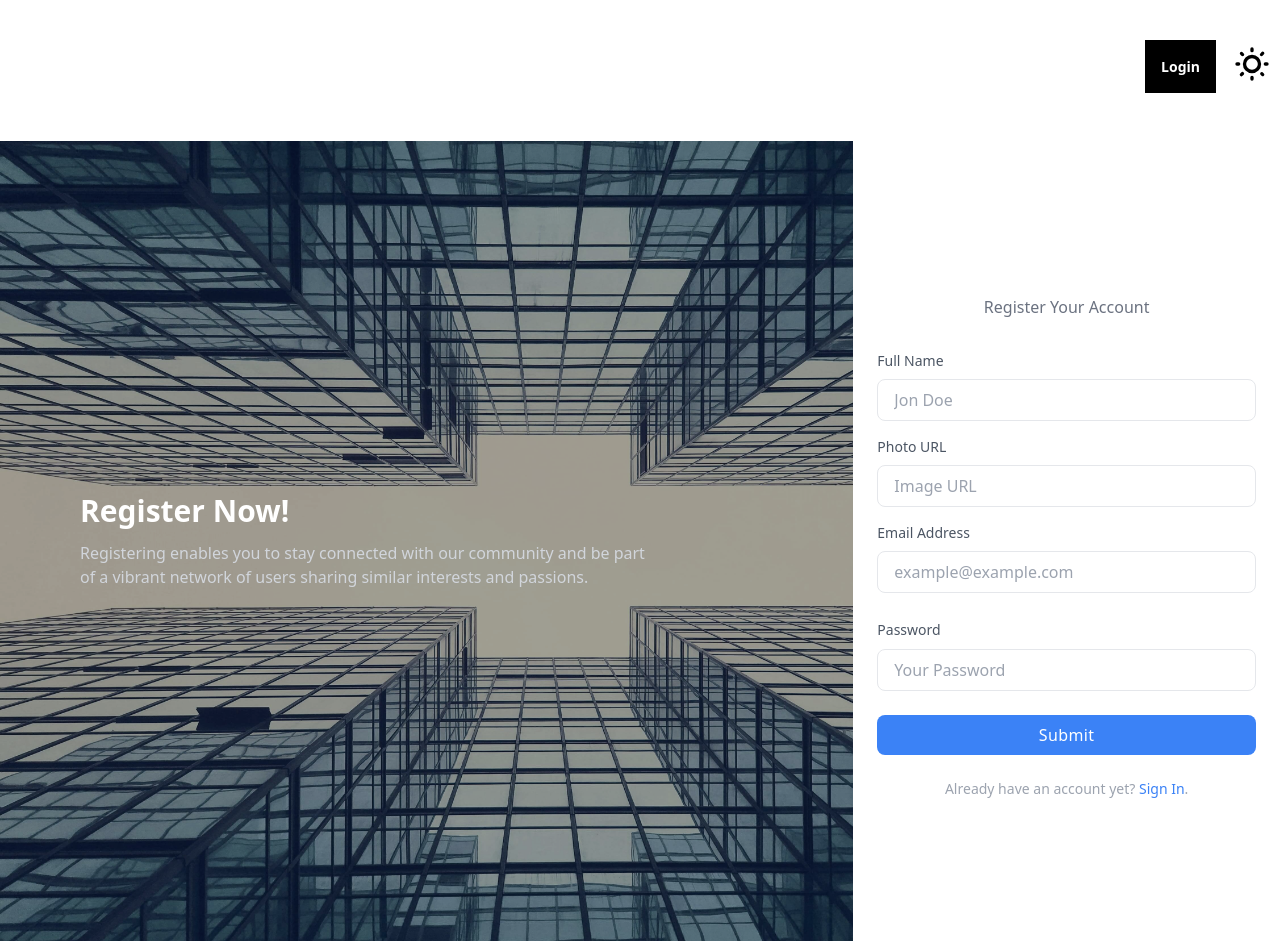
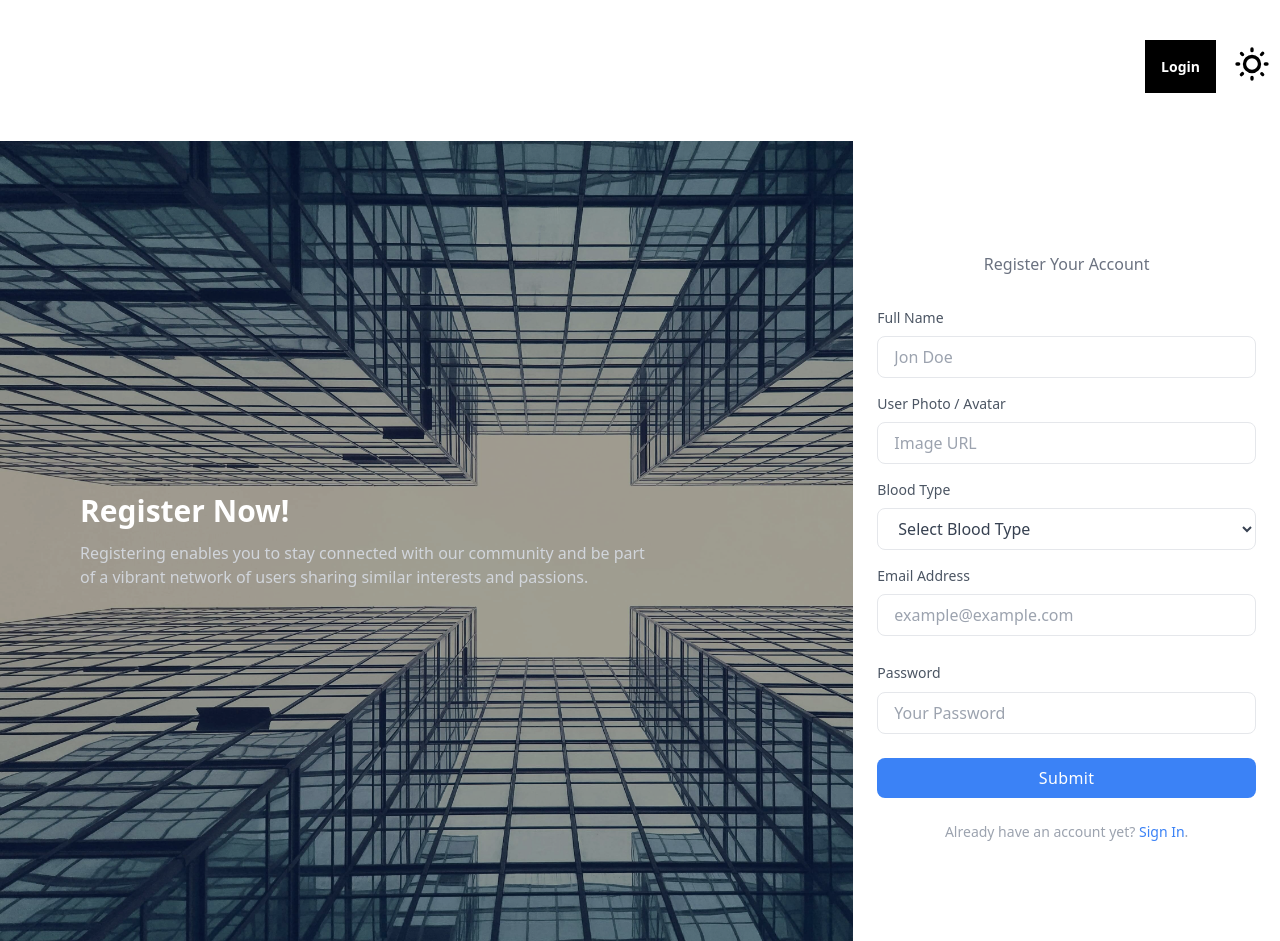
Before and after one commit to atikxcode/Life-Stream-Donate-Client-Assignment-12, a React (Vite) app: page /register in a window 1280 px wide. Built offline with nearby package versions, Linux system fonts and the light colour scheme; no server answers.

Commit message:
registration page updated

```diff
--- a/src/Pages/Register/Register.jsx
+++ b/src/Pages/Register/Register.jsx
@@ -8,9 +8,15 @@ import { Helmet } from 'react-helmet';
 import bg from '../../assets/building-business-city-construction-geometry.jpg'
 import { FaEye, FaEyeSlash } from 'react-icons/fa';
 import { AuthContext } from '../Provider/AuthProvider';
+import useAxiosPublic from '../../hooks/useAxiosPublic';
+import axios from 'axios';
 
 
+const image_hosting_key = import.meta.env.VITE_IMAGE_HOSTING_KEY;
+const image_hosting_api = `https://api.imgbb.com/1/upload?key=${image_hosting_key}`
+
 const Register = () => {
+
 
 
   useEffect(() => {
@@ -40,6 +46,7 @@ const Register = () => {
   const [photo, setPhoto] = useState('');
   const [email, setEmail] = useState('');
   const [password, setPassword] = useState('');
+  const [bloodType, setBloodType] = useState('');
 
 
   const handleRegister = e => {
@@ -49,6 +56,10 @@ const Register = () => {
 
 
 
+
+    console.log(name, photo, email, password)
+
+
     const isValidPassword = /^(?=.*[a-z])(?=.*[A-Z]).{6,}$/.test(password);
 
     if (!isValidPassword) {
@@ -56,7 +67,7 @@ const Register = () => {
       return;
     }
 
-    // Creating user here
+
     createUser(email, password)
     .then(result => {
 
@@ -139,8 +150,26 @@ const Register = () => {
 </div>
 
 <div>
-                            <label  className="block mb-2 text-sm text-gray-600 dark:text-gray-200">Photo URL</label>
-                            <input type="text" name="photo"  placeholder="Image URL" className="block w-full px-4 py-2 mb-4 text-gray-700 placeholder-gray-400 bg-white border border-gray-200 rounded-lg dark:placeholder-gray-600 dark:bg-gray-900 dark:text-gray-300 dark:border-gray-700 focus:border-blue-400 dark:focus:border-blue-400 focus:ring-blue-400 focus:outline-none focus:ring focus:ring-opacity-40" value={photo} onChange={e => setPhoto(e.target.value)} required />
+<label  className="block mb-2 text-sm text-gray-600 dark:text-gray-200">User Photo / Avatar</label>
+<input type="text" name="photo"  placeholder="Image URL" className="block w-full px-4 py-2 mb-4 text-gray-700 placeholder-gray-400 bg-white border border-gray-200 rounded-lg dark:placeholder-gray-600 dark:bg-gray-900 dark:text-gray-300 dark:border-gray-700 focus:border-blue-400 dark:focus:border-blue-400 focus:ring-blue-400 focus:outline-none focus:ring focus:ring-opacity-40"  value={photo} onChange={e => setPhoto(e.target.value)} required />
+</div>
+
+{/* Blood group */}
+
+
+<div>
+  <label className="block mb-2 text-sm text-gray-600 dark:text-gray-200">Blood Type</label>
+  <select name="bloodType" className="block w-full px-4 py-2 mb-4 text-gray-700 bg-white border border-gray-200 rounded-lg dark:bg-gray-900 dark:text-gray-300 dark:border-gray-700 focus:border-blue-400 dark:focus:border-blue-400 focus:ring-blue-400 focus:outline-none focus:ring focus:ring-opacity-40" value={bloodType} onChange={e => setBloodType(e.target.value)} required>
+    <option value="">Select Blood Type</option>
+    <option value="A+">A+</option>
+    <option value="A-">A-</option>
+    <option value="B+">B+</option>
+    <option value="B-">B-</option>
+    <option value="AB+">AB+</option>
+    <option value="AB-">AB-</option>
+    <option value="O+">O+</option>
+    <option value="O-">O-</option>
+  </select>
 </div>
 
 <div>
--- /dev/null
+++ b/src/hooks/useAxiosPublic.jsx
@@ -0,0 +1,12 @@
+import axios from 'axios';
+
+
+const axiosPublic = axios.create({
+  baseURL: 'http://localhost:5000'
+})
+
+const useAxiosPublic = () => {
+  return axiosPublic;
+};
+
+export default useAxiosPublic;
```
Lines whose indentation alone changed are shown as unchanged.
